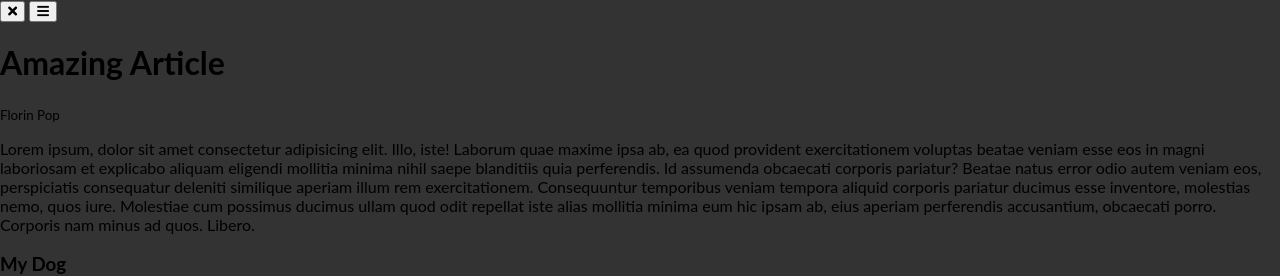
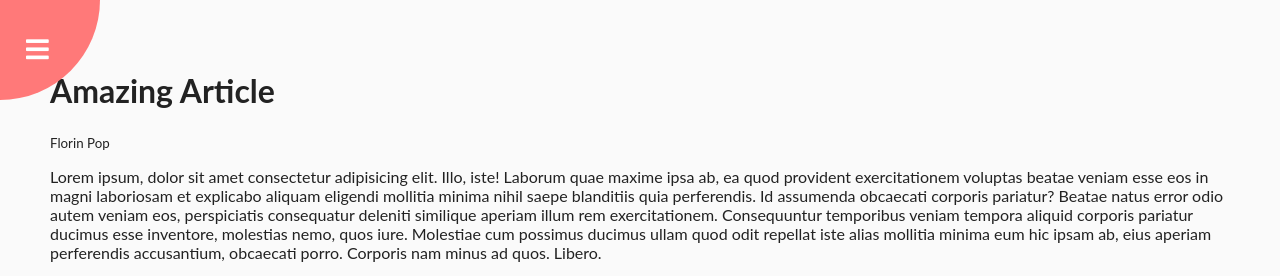
Before and after one commit to DariuszOkonski/day-3-rotating-navigation, a plain HTML site: page index.html in a window 1280 px wide. Shown: the top 276 px of the page. Drawn offline with Linux system fonts and the light colour scheme; a web font is replaced by a local one.

Commit message:
add styles

```diff
--- a/styles.css
+++ b/styles.css
@@ -8,6 +8,64 @@
 body {
     font-family: 'Lato', sans-serif;
     background-color: #333;
+    color: #222;
     overflow-x: hidden;
     margin: 0;
 }
+
+.container {
+    background-color: #fafafa;
+    transform-origin: top left;
+    transition: transform 0.5s linear;
+    width: 100vw;
+    min-height: 100vh;
+    padding: 50px;
+}
+
+.container.show-nav {
+    transform: rotate(-20deg);
+}
+
+.circle-container {
+    position: fixed;
+    top: -100px;
+    left: -100px;
+}
+
+.circle {
+    background-color: #ff7979;
+    height: 200px;
+    width: 200px;
+    border-radius: 50%;
+    position: relative;
+    transition: transform 0.5s linear;
+}
+
+.circle button {
+    position: absolute;
+    top: 50%;
+    left: 50%;
+    height: 100px;
+    background: transparent;
+    border: 0;
+    font-size: 26px;
+    color: #fff;
+}
+
+.circle button:focus {
+    outline: none;
+}
+
+.circle button#open {
+    left: 60%;
+}
+
+.circle button#close {
+    top: 60%;
+    transform: rotate(90deg);
+    transform-origin: top left;
+}
+
+.content img{
+    max-width: 100%;
+}
```
